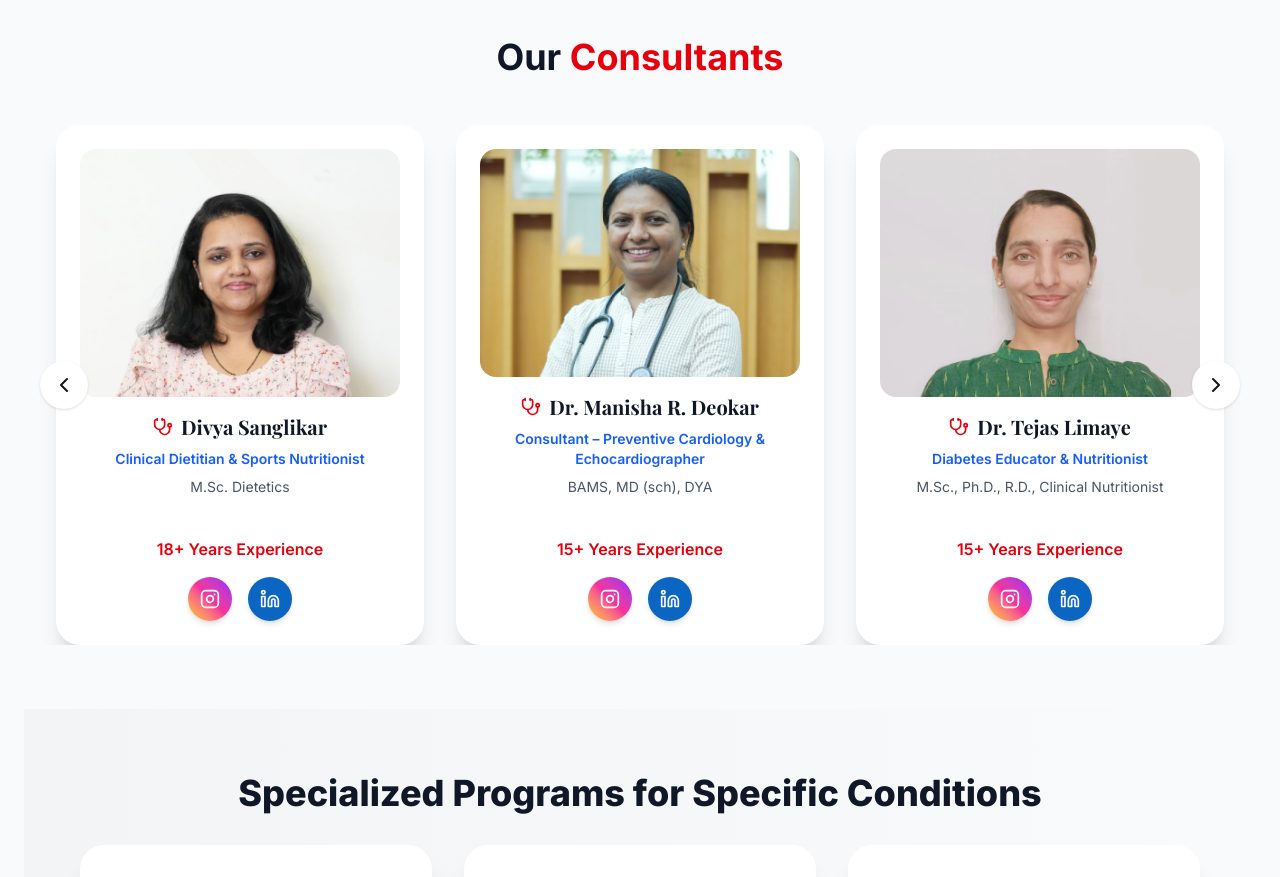
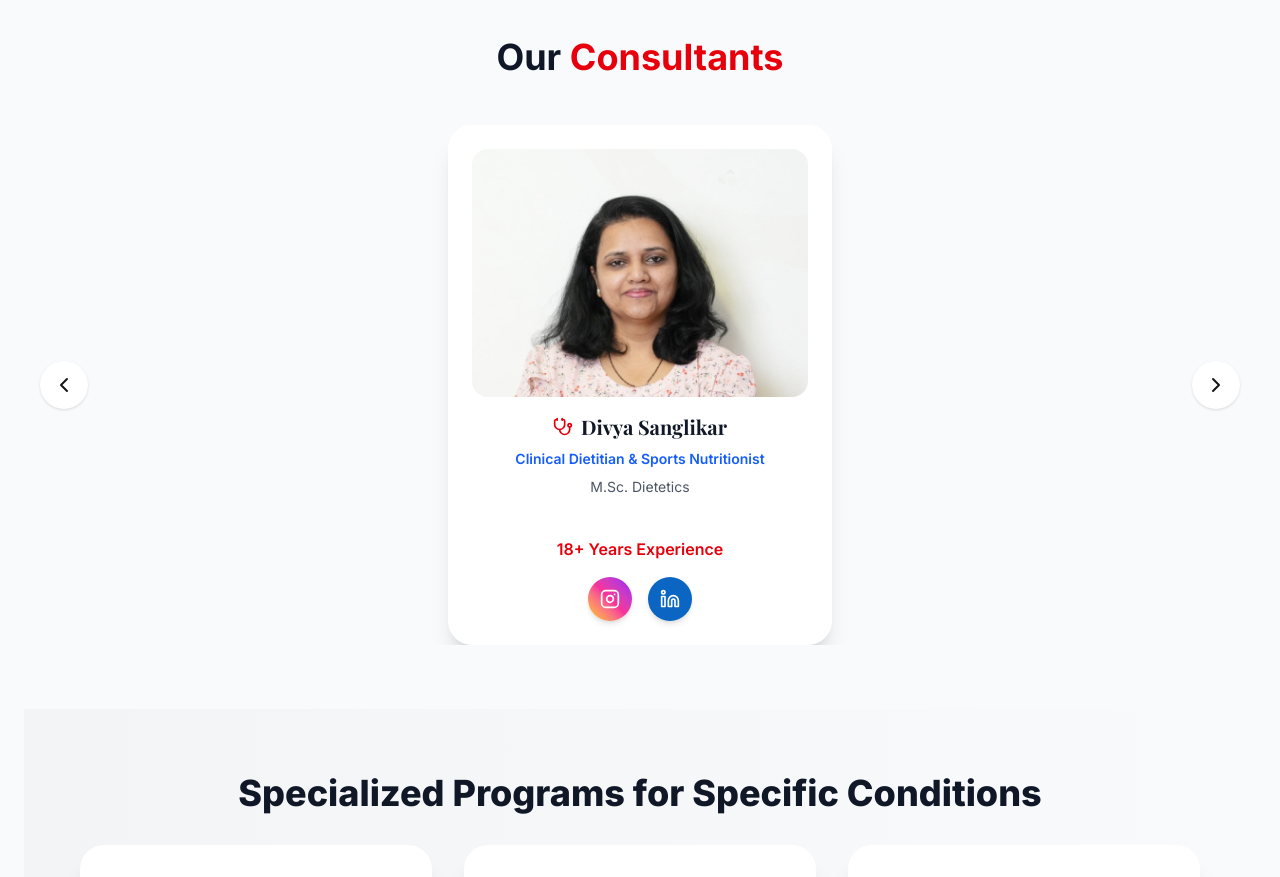
Before and after one commit to pranavpatildz/Just-For-Hearts, a Next.js app: page / in a window 1280 px wide. Shown: the part 4840-5717 px from the top of the page. Built offline with nearby package versions, Linux system fonts and the light colour scheme.

Commit message:
Fix SSR issues and production build

```diff
--- a/app/layout.tsx
+++ b/app/layout.tsx
@@ -1,3 +1,4 @@
+import type { Metadata } from "next";
 import { Playfair_Display, Inter } from "next/font/google"
 import "./globals.css"
 
@@ -15,7 +16,11 @@ export const metadata: Metadata = {
   description: "Generated by create next app",
 };
 
-export default function RootLayout({ children }) {
+export default function RootLayout({
+  children,
+}: Readonly<{
+  children: React.ReactNode;
+}>) {
   return (
     <html lang="en">
       <body className={inter.className}>
--- a/components/public/ConsultantsCarousel.tsx
+++ b/components/public/ConsultantsCarousel.tsx
@@ -111,14 +111,21 @@ const doctors = [
   }
 ]
 
-const visibleDesktop = 3
+
 
 export default function ConsultantsCarousel() {
   const [current, setCurrent] = useState(0)
+  const [visibleCards, setVisibleCards] = useState(1)
   const autoRef = useRef<NodeJS.Timeout | null>(null)
   const pauseRef = useRef<NodeJS.Timeout | null>(null)
 
-  const extendedDoctors = [...doctors, ...doctors.slice(0, visibleDesktop)]
+    const extendedDoctors = [
+
+      ...doctors,
+
+      ...doctors.slice(0, visibleCards)
+
+    ]
 
   const startAuto = () => {
     if (autoRef.current) clearInterval(autoRef.current)
@@ -181,7 +188,7 @@ export default function ConsultantsCarousel() {
             <div
               className="flex transition-transform duration-500 ease-in-out"
               style={{
-                transform: `translateX(-${current * (100 / (window.innerWidth >= 1024 ? visibleDesktop : 1))}%)`
+                transform: `translateX(-${current * (100 / visibleCards)}%)`
               }}
             >
               {extendedDoctors.map((doc, index) => (
@@ -189,7 +196,7 @@ export default function ConsultantsCarousel() {
                   key={index}
                   className="w-full md:w-1/3 shrink-0 px-4"
                   style={{
-                    width: `${100 / (window.innerWidth >= 1024 ? visibleDesktop : 1)}%`
+                    width: `${100 / visibleCards}%`
                   }}
                 >
                   <div className="bg-white rounded-3xl shadow-xl p-6 mx-auto max-w-sm flex flex-col h-[520px]">
--- a/components/public/Hero.tsx
+++ b/components/public/Hero.tsx
@@ -26,6 +26,7 @@ interface SlideContent {
   bullets: string[];
   cta: string;
   ctaLink: string; // Link for the CTA button
+  price?: string;
   image: string;
 }
 
--- a/components/public/Programs.tsx
+++ b/components/public/Programs.tsx
@@ -10,19 +10,22 @@ const poppins = Poppins({
   weight: ["400", "500"],
 });
 
-const getColorClass = (color: string, type: "text" | "bg") => {
-  const colorMap: Record<string, { text: string; bg: string }> = {
+const getColorClass = (color: string, type: "text" | "bg" | "border") => {
+  const colorMap: Record<string, { text: string; bg: string; border: string }> = {
     red: {
       text: "text-red-500",
       bg: "bg-red-500",
+      border: "border-red-500",
     },
     blue: {
       text: "text-blue-500",
       bg: "bg-blue-500",
+      border: "border-blue-500",
     },
     green: {
       text: "text-green-500",
       bg: "bg-green-500",
+      border: "border-green-500",
     },
   };
 
```
